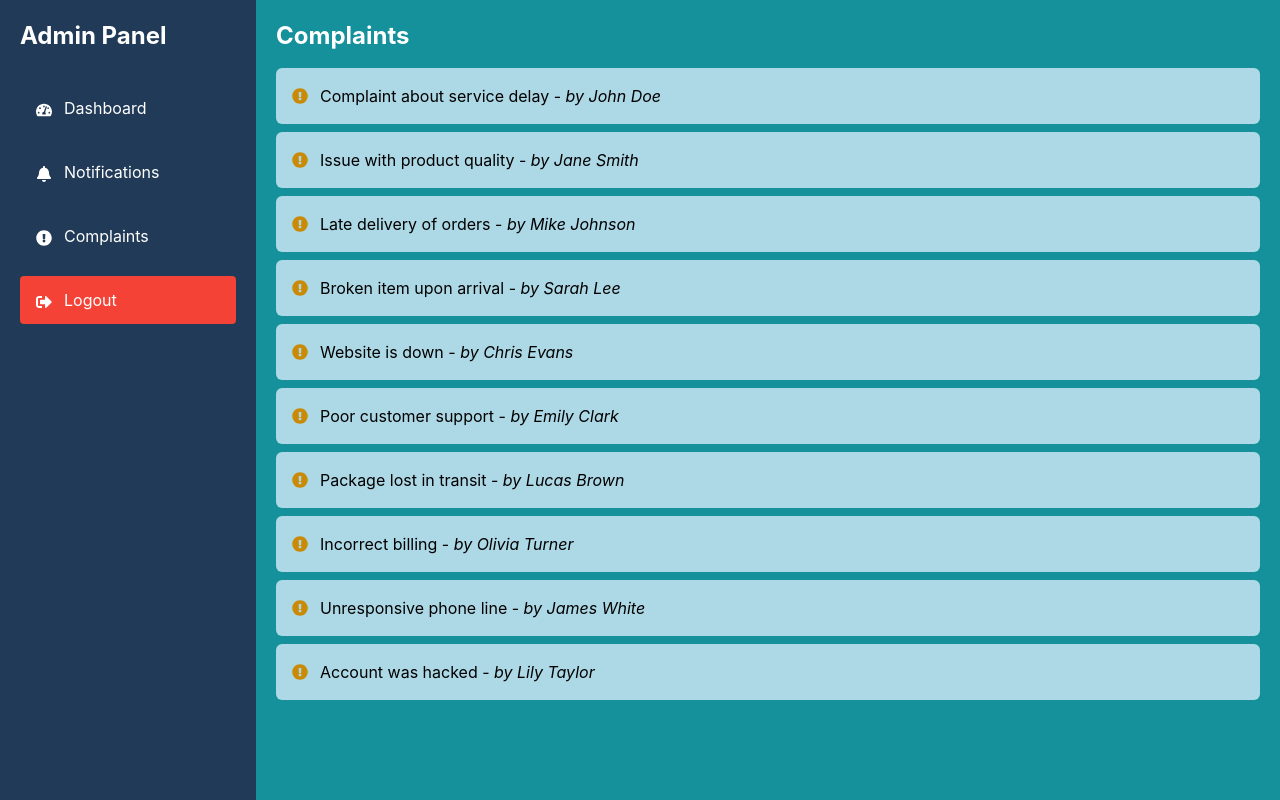
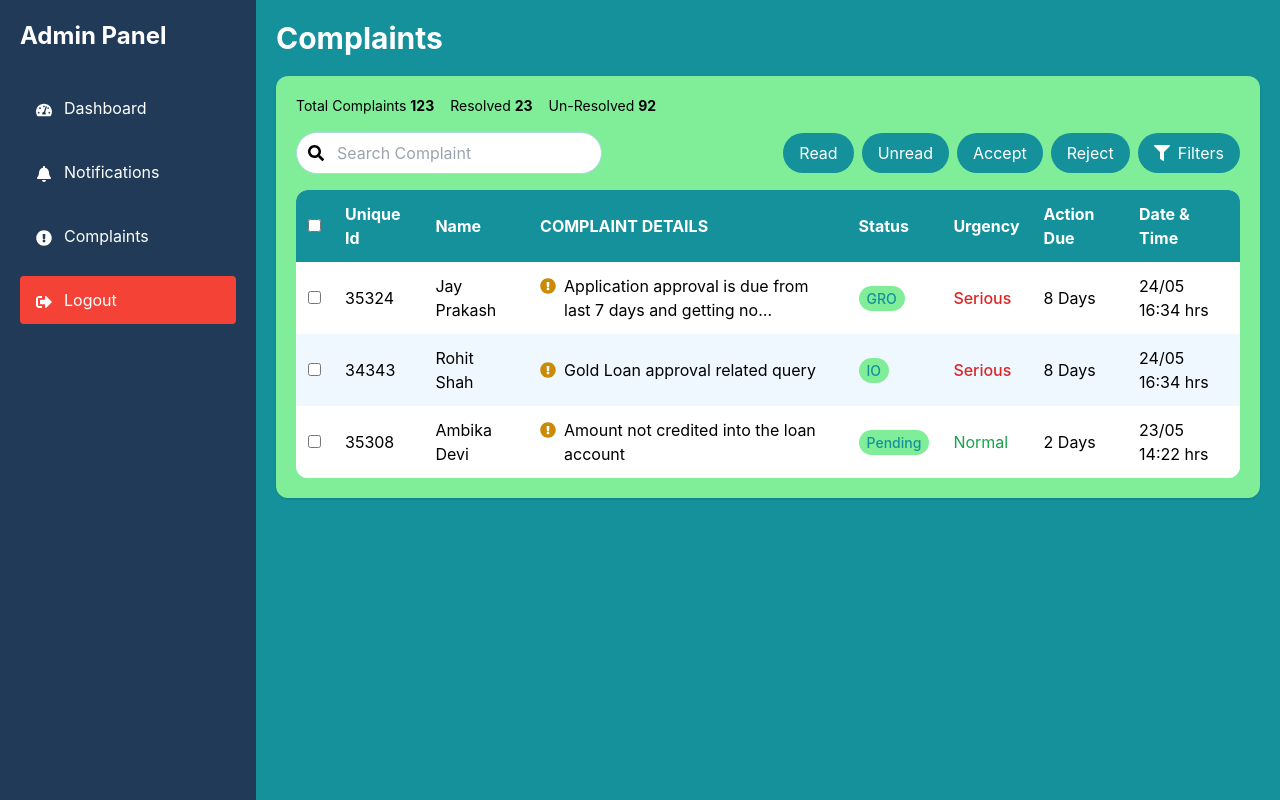
Before and after one commit to Sofia-Aamir/aasani-website, a React (Create React App) app: page /complaints in a window 1280 px wide. Built offline with nearby package versions, Linux system fonts and the light colour scheme.

Commit message:
complaintmodule

```diff
--- a/src/Pages/ComplaintDetailPage.js
+++ b/src/Pages/ComplaintDetailPage.js
@@ -1,54 +1,77 @@
 import React, { useState } from 'react';
 import { useParams } from 'react-router-dom';
 import Sidebar from './Sidebar';
-import { FaExclamationTriangle } from 'react-icons/fa'; // For the complaint icon
+import { FaExclamationTriangle } from 'react-icons/fa';
 
-// Mock complaint data
+// Mock complaint data (you should replace this with actual data fetching)
 const complaints = [
-  { id: 1, title: "Complaint about service delay", author: "John Doe", date: "2024-12-10", description: "Service was delayed for more than 2 hours." },
-  { id: 2, title: "Issue with product quality", author: "Jane Smith", date: "2024-12-08", description: "The product received was damaged and of poor quality." },
-  { id: 3, title: "Late delivery of orders", author: "Mike Johnson", date: "2024-12-09", description: "Order arrived 3 days later than expected." },
-  // Add more complaints as needed
+  {
+    id: '35324',
+    name: 'Jay Prakash',
+    details: 'Application approval is due from last 7 days and getting no response...',
+    status: 'GRO',
+    urgency: 'Serious',
+    actionDue: '8 Days',
+    dateTime: '24/05 16:34 hrs'
+  },
+  {
+    id: '34343',
+    name: 'Rohit Shah',
+    details: 'Gold Loan approval related query',
+    status: 'IO',
+    urgency: 'Serious',
+    actionDue: '8 Days',
+    dateTime: '24/05 16:34 hrs'
+  },
+  {
+    id: '35308',
+    name: 'Ambika Devi',
+    details: 'Amount not credited into the loan account',
+    status: 'Pending',
+    urgency: 'Normal',
+    actionDue: '2 Days',
+    dateTime: '23/05 14:22 hrs'
+  },
 ];
 
 const ComplaintDetailPage = () => {
-  const { id } = useParams(); // Get the complaint ID from the URL
-  const complaint = complaints.find((complaint) => complaint.id === parseInt(id)); // Find the complaint by ID
+  const { id } = useParams();
+  const complaint = complaints.find((c) => c.id === id);
 
   const [response, setResponse] = useState("");
 
   const handleResponseChange = (event) => {
-    setResponse(event.target.value); // Update the response as user types
+    setResponse(event.target.value);
   };
 
   const handleSubmit = () => {
-    alert(`Response Submitted: ${response}`); // Handle the response submission (you can send this to your server)
-    setResponse(""); // Clear the response text
+    alert(`Response Submitted: ${response}`);
+    setResponse("");
   };
 
   if (!complaint) {
-    return <div>Complaint not found</div>; // Return if complaint is not found
+    return <div>Complaint not found</div>;
   }
 
   return (
     <div className="flex">
-      {/* Sidebar */}
       <Sidebar />
-
       <div className="flex-1 p-5 min-h-screen bg-[#14919B]">
-        <div className="max-w-2xl mx-auto bg-white p-6 rounded-lg shadow-lg space-y-4 mt-12">
-          {/* Complaint Card */}
+        <div className="max-w-2xl mx-auto bg-[#80Ed99] p-6 rounded-lg shadow-lg space-y-2 mt-12">
           <div className="flex items-center space-x-4">
             <FaExclamationTriangle size={40} className="text-red-500" />
-            <h2 className="text-2xl font-bold">{complaint.title}</h2>
+            <h2 className="text-2xl font-bold">Complaint Details</h2>
           </div>
-          <p className="text-gray-700"><strong>By:</strong> {complaint.author}</p>
-          <p className="text-gray-700"><strong>Date:</strong> {complaint.date}</p>
-          <p className="text-gray-700"><strong>Description:</strong> {complaint.description}</p>
+          <p className="text-gray-700"><strong>Complaint ID:</strong> {complaint.id}</p>
+          <p className="text-gray-700"><strong>Name:</strong> {complaint.name}</p>
+          <p className="text-gray-700"><strong>Details:</strong> {complaint.details}</p>
+          <p className="text-gray-700"><strong>Status:</strong> {complaint.status}</p>
+          <p className="text-gray-700"><strong>Urgency:</strong> {complaint.urgency}</p>
+          <p className="text-gray-700"><strong>Action Due:</strong> {complaint.actionDue}</p>
+          <p className="text-gray-700"><strong>Date & Time:</strong> {complaint.dateTime}</p>
 
-          {/* Response Area */}
           <div className="mt-4">
-            <label htmlFor="response" className="block text-gray-700">Response</label>
+            <label htmlFor="response" className="block text-gray-700 font-bold text-2xl">Response</label>
             <textarea
               id="response"
               rows="4"
@@ -61,7 +84,7 @@ const ComplaintDetailPage = () => {
 
           <button
             onClick={handleSubmit}
-            className="mt-4 px-6 py-2 bg-green-500 text-white rounded-md hover:bg-green-600"
+            className="mt-4 px-6 py-2 bg-[#14919B] text-white rounded-md hover:bg-[#ADD8E6] hover:text-black transition-colors"
           >
             Submit Response
           </button>
--- a/src/Pages/ComplaintsPage.js
+++ b/src/Pages/ComplaintsPage.js
@@ -1,50 +1,178 @@
-import React from 'react';
-import { useNavigate } from 'react-router-dom';
+import React, { useState } from 'react';
+import { Link } from 'react-router-dom';
+import { FaExclamationCircle, FaSearch, FaFilter } from 'react-icons/fa';
 import Sidebar from './Sidebar';
-import { FaExclamationCircle } from 'react-icons/fa';
 
+// Sample data structure
 const complaints = [
-  { id: 1, title: "Complaint about service delay", author: "John Doe" },
-  { id: 2, title: "Issue with product quality", author: "Jane Smith" },
-  { id: 3, title: "Late delivery of orders", author: "Mike Johnson" },
-  { id: 4, title: "Broken item upon arrival", author: "Sarah Lee" },
-  { id: 5, title: "Website is down", author: "Chris Evans" },
-  { id: 6, title: "Poor customer support", author: "Emily Clark" },
-  { id: 7, title: "Package lost in transit", author: "Lucas Brown" },
-  { id: 8, title: "Incorrect billing", author: "Olivia Turner" },
-  { id: 9, title: "Unresponsive phone line", author: "James White" },
-  { id: 10, title: "Account was hacked", author: "Lily Taylor" },
+  {
+    id: '35324',
+    name: 'Jay Prakash',
+    details: 'Application approval is due from last 7 days and getting no response...',
+    status: 'GRO',
+    urgency: 'Serious',
+    actionDue: '8 Days',
+    dateTime: '24/05 16:34 hrs'
+  },
+  {
+    id: '34343',
+    name: 'Rohit Shah',
+    details: 'Gold Loan approval related query',
+    status: 'IO',
+    urgency: 'Serious',
+    actionDue: '8 Days',
+    dateTime: '24/05 16:34 hrs'
+  },
+  {
+    id: '35308',
+    name: 'Ambika Devi',
+    details: 'Amount not credited into the loan account',
+    status: 'Pending',
+    urgency: 'Normal',
+    actionDue: '2 Days',
+    dateTime: '23/05 14:22 hrs'
+  },
+  // Add more sample data as needed
+];
+
+const stats = [
+  { label: 'Total Complaints', count: 123 },
+  { label: 'Resolved', count: 23 },
+  { label: 'Un-Resolved', count: 92 },
 ];
 
 const ComplaintsPage = () => {
-  const navigate = useNavigate();
+  const [selectedComplaints, setSelectedComplaints] = useState([]);
+  const [searchTerm, setSearchTerm] = useState('');
 
-  const handleClickComplaint = (id) => {
-    navigate(`/complaint/${id}`); // Navigate to the individual complaint page
+  const handleSelectComplaint = (id) => {
+    setSelectedComplaints(prev =>
+      prev.includes(id)
+        ? prev.filter(item => item !== id)
+        : [...prev, id]
+    );
   };
+
+  const handleSelectAll = (event) => {
+    if (event.target.checked) {
+      setSelectedComplaints(complaints.map(complaint => complaint.id));
+    } else {
+      setSelectedComplaints([]);
+    }
+  };
+
+  const filteredComplaints = complaints.filter(complaint =>
+    complaint.details.toLowerCase().includes(searchTerm.toLowerCase()) ||
+    complaint.name.toLowerCase().includes(searchTerm.toLowerCase()) ||
+    complaint.id.includes(searchTerm)
+  );
 
   return (
     <div className="flex">
-      {/* Sidebar */}
       <Sidebar />
+      <div className="flex-1 p-5 bg-[#14919B] min-h-screen">
+        <h1 className="text-3xl font-bold mb-5 text-white">Complaints</h1>
 
-      <div className="flex-1 p-5 min-h-screen bg-[#14919B]">
-        <h2 className="text-2xl font-bold mb-4 text-white">Complaints</h2>
+        {/* Stats Bar */}
+        <div className="bg-[#80Ed99] p-5 rounded-xl shadow mb-5">
+          <div className="flex gap-4 mb-4">
+            {stats.map((stat, index) => (
+              <button
+                key={index}
+                className="text-sm text-black transition-colors"
+              >
+                {stat.label} <span className="font-bold">{stat.count}</span>
+              </button>
+            ))}
+          </div>
 
-        <ul className="space-y-2">
-          {complaints.map((complaint) => (
-            <li key={complaint.id} className="p-4 bg-[#ADD8E6] rounded-md flex items-center">
-              {/* Add the FaExclamation icon */}
-              <FaExclamationCircle className="mr-3 text-yellow-600" />
-              <button
-                onClick={() => handleClickComplaint(complaint.id)}
-                className="text-black hover:underline"
-              >
-                {complaint.title} - <span className="italic">by {complaint.author}</span>
+          {/* Actions Bar */}
+          <div className="flex justify-between items-center mb-4">
+            <div className="relative">
+              <input
+                type="text"
+                placeholder="Search Complaint"
+                className="pl-10 pr-4 py-2 border border-[#ADD8E6] rounded-full focus:outline-none focus:ring-2 focus:ring-[#14919B]"
+                value={searchTerm}
+                onChange={(e) => setSearchTerm(e.target.value)}
+              />
+              <FaSearch className="absolute left-3 top-1/2 transform -translate-y-1/2 text-black" />
+            </div>
+            <div className="flex gap-2">
+              <button className="px-4 py-2 bg-[#14919B] text-white rounded-full hover:bg-[#ADD8E6] hover:text-black transition-colors">Read</button>
+              <button className="px-4 py-2 bg-[#14919B] text-white rounded-full hover:bg-[#ADD8E6] hover:text-black transition-colors">Unread</button>
+              <button className="px-4 py-2 bg-[#14919B] text-white rounded-full hover:bg-[#ADD8E6] hover:text-black transition-colors">Accept</button>
+              <button className="px-4 py-2 bg-[#14919B] text-white rounded-full hover:bg-[#ADD8E6] hover:text-black transition-colors">Reject</button>
+              <button className="px-4 py-2 bg-[#14919B] text-white rounded-full hover:bg-[#ADD8E6] hover:text-black transition-colors flex items-center gap-2">
+                <FaFilter />
+                Filters
               </button>
-            </li>
-          ))}
-        </ul>
+            </div>
+          </div>
+
+          {/* Complaints Table */}
+          <div className="overflow-x-auto bg-white rounded-xl">
+            <table className="w-full">
+              <thead>
+                <tr className="bg-[#14919B] text-white">
+                  <th className="p-3 text-left">
+                    <input
+                      type="checkbox"
+                      onChange={handleSelectAll}
+                      checked={selectedComplaints.length === complaints.length}
+                      className="rounded text-[#80Ed99] focus:ring-[#80Ed99]"
+                    />
+                  </th>
+                  <th className="p-3 text-left">Unique Id</th>
+                  <th className="p-3 text-left">Name</th>
+                  <th className="p-3 text-left">COMPLAINT DETAILS</th>
+                  <th className="p-3 text-left">Status</th>
+                  <th className="p-3 text-left">Urgency</th>
+                  <th className="p-3 text-left">Action Due</th>
+                  <th className="p-3 text-left">Date & Time</th>
+                </tr>
+              </thead>
+              <tbody>
+                {filteredComplaints.map((complaint, index) => (
+                  <tr key={complaint.id} className={index % 2 === 0 ? 'bg-white' : 'bg-[#F0F8FF] hover:bg-gray-100 cursor-pointer'}>
+                    <td className="p-3">
+                      <input
+                        type="checkbox"
+                        checked={selectedComplaints.includes(complaint.id)}
+                        onChange={() => handleSelectComplaint(complaint.id)}
+                        className="rounded text-[#80Ed99] focus:ring-[#80Ed99]"
+                      />
+                    </td>
+                    <td className="p-3">
+                      <Link to={`/complaint/${complaint.id}`} className="hover:underline">
+                        {complaint.id}
+                      </Link>
+                    </td>
+                    <td className="p-3">{complaint.name}</td>
+                    <td className="p-3 max-w-md">
+                      <Link to={`/complaint/${complaint.id}`} className="flex items-start gap-2 hover:underline">
+                        <FaExclamationCircle className="text-yellow-600 mt-1 flex-shrink-0" />
+                        <span className="line-clamp-2">{complaint.details}</span>
+                      </Link>
+                    </td>
+                    <td className="p-3">
+                      <span className="px-2 py-1 bg-[#80Ed99] text-[#14919B] rounded-full text-sm font-medium">
+                        {complaint.status}
+                      </span>
+                    </td>
+                    <td className="p-3">
+                      <span className={complaint.urgency === 'Serious' ? 'text-red-600 font-medium' : 'text-green-600'}>
+                        {complaint.urgency}
+                      </span>
+                    </td>
+                    <td className="p-3">{complaint.actionDue}</td>
+                    <td className="p-3">{complaint.dateTime}</td>
+                  </tr>
+                ))}
+              </tbody>
+            </table>
+          </div>
+        </div>
       </div>
     </div>
   );
--- a/src/Pages/ContactUsPage.js
+++ b/src/Pages/ContactUsPage.js
@@ -3,7 +3,8 @@ import { FaMapMarkerAlt, FaPhoneAlt, FaRegEnvelope, FaShippingFast} from "react-
 
 const ContactUsPage = () => {
   return (
-    <div className="font-[sans-serif] max-w-6xl mx-auto relative bg-white rounded-lg py-6">
+    <div className="bg-[#0B6477]">
+    <div className="font-[sans-serif] max-w-6xl mx-auto relative bg-[#0B6477] rounded-lg py-6">
       <div className="grid lg:grid-cols-3 items-center">
         {/* Contact Information Section */}
         <div className="grid sm:grid-cols-2 gap-4 z-20 relative lg:left-16 max-lg:px-4">
@@ -66,6 +67,7 @@ const ContactUsPage = () => {
         </div>
       </div>
     </div>
+    </div>
   );
 };
 
--- a/src/Pages/Home.js
+++ b/src/Pages/Home.js
@@ -40,7 +40,7 @@ const HeroSection = () => {
             </h1>
 
             {/* Short Paragraph */}
-            <p className="mt-4 text-lg text-center md:text-left">
+            <p className="mt-4 text-lg text-center md:text-left text-white">
               We provide fast, reliable, and convenient courier services wherever you are.
               Your trusted partner in every delivery. Experience excellence in every step of the journey.
             </p>
```
